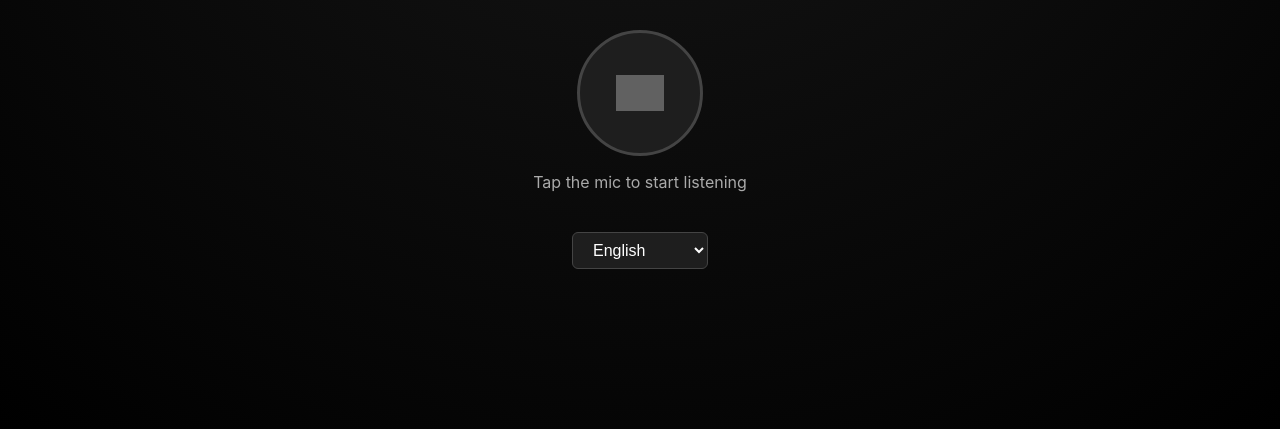
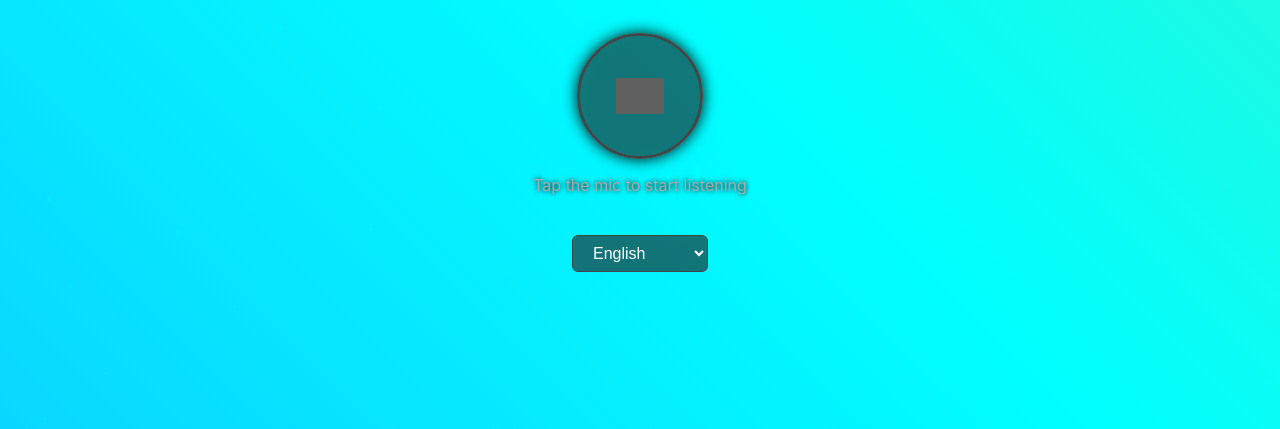
Before and after one commit to stenoip/praterich, a website: page cell.html in a window 1280 px wide. Shown: the part 371-800 px from the top of the page. Drawn offline with Linux system fonts and the light colour scheme; grey boxes are pictures that could not be loaded.

Commit message:
Update cell.html

```diff
--- a/cell.html
+++ b/cell.html
@@ -5,16 +5,20 @@
 <meta name="viewport" content="width=device-width, initial-scale=1.0, maximum-scale=1.0, user-scalable=no">
 <title>Praterich Voice Assistant</title>
 <style>
+  /* ---------- Root Colors ---------- */
   :root {
     --accent: #00ffff;
-    --accent-glow: #00ffff66;
+    --accent-glow: #00ffff88;
     --border-color: #444;
     --bg-dark: #111;
+    --glass-bg: rgba(30, 30, 30, 0.6);
   }
 
+  /* ---------- Body & Background ---------- */
   body {
     font-family: "Inter", system-ui, sans-serif;
-    background: radial-gradient(circle at top, #181818, #000);
+    background: linear-gradient(45deg, #ff00cc, #3333ff, #00ffff, #ffcc00);
+    background-size: 800% 800%;
     color: white;
     display: flex;
     flex-direction: column;
@@ -25,32 +29,61 @@
     margin: 0;
     padding: 0;
     text-align: center;
+    animation: bgAnimate 20s ease infinite;
+    position: relative;
   }
 
+  @keyframes bgAnimate {
+    0% { background-position: 0% 50%; }
+    50% { background-position: 100% 50%; }
+    100% { background-position: 0% 50%; }
+  }
+
+  /* ---------- Particle Canvas ---------- */
+  canvas#bgParticles {
+    position: absolute;
+    top: 0; left: 0;
+    width: 100%; height: 100%;
+    z-index: 0;
+  }
+
+  /* ---------- Logo ---------- */
   .logo {
     width: 28vw;
     max-width: 160px;
     border-radius: 50%;
     border: 3px solid var(--accent);
     box-shadow: 0 0 25px var(--accent-glow);
-    animation: float 4s ease-in-out infinite;
+    animation: float 4s ease-in-out infinite, glowPulse 2s infinite;
     object-fit: cover;
+    z-index: 1;
+    position: relative;
   }
 
   @keyframes float {
-    0%, 100% { transform: translateY(0px); }
+    0%,100% { transform: translateY(0px); }
     50% { transform: translateY(-10px); }
+  }
+
+  @keyframes glowPulse {
+    0%,100% { box-shadow: 0 0 20px var(--accent-glow); }
+    50% { box-shadow: 0 0 35px var(--accent-glow); }
   }
 
   h1 {
     font-weight: 500;
-    font-size: 1.4rem;
+    font-size: 1.6rem;
     margin-top: 1.2rem;
-    color: #ccc;
+    color: #fff;
+    text-shadow: 0 0 10px #00ffffaa;
+    z-index: 1;
+    position: relative;
   }
 
+  /* ---------- Mic Button ---------- */
   .mic-button {
-    background: #1e1e1e;
+    background: var(--glass-bg);
+    backdrop-filter: blur(6px);
     border: 3px solid var(--border-color);
     border-radius: 50%;
     width: 24vw;
@@ -64,23 +97,73 @@
     cursor: pointer;
     transition: all 0.3s ease;
     position: relative;
+    z-index: 1;
+    box-shadow: 0 0 15px #000;
+  }
+
+  .mic-button::before {
+    content: "";
+    position: absolute;
+    top: -10%;
+    left: -10%;
+    width: 120%; height: 120%;
+    border-radius: 50%;
+    border: 2px solid var(--accent);
+    opacity: 0.4;
+    filter: blur(10px);
+    pointer-events: none;
+    transition: all 0.3s ease;
+  }
+
+  .mic-button:hover::before {
+    opacity: 1;
+    filter: blur(20px);
   }
 
   .mic-button:hover, .mic-button:active {
     border-color: var(--accent);
-    box-shadow: 0 0 20px var(--accent-glow);
+    box-shadow: 0 0 30px var(--accent-glow);
   }
 
   .mic-button.active {
     animation: pulse 1.5s infinite;
     border-color: var(--accent);
-    box-shadow: 0 0 25px var(--accent-glow);
+    box-shadow: 0 0 35px var(--accent-glow);
   }
 
   @keyframes pulse {
     0% { box-shadow: 0 0 10px var(--accent-glow); }
-    50% { box-shadow: 0 0 30px var(--accent-glow); }
+    50% { box-shadow: 0 0 35px var(--accent-glow); }
     100% { box-shadow: 0 0 10px var(--accent-glow); }
+  }
+
+  /* ---------- Waveform ---------- */
+  .waveform {
+    position: absolute;
+    bottom: -30px;
+    width: 120px;
+    height: 30px;
+    display: flex;
+    justify-content: space-between;
+    align-items: flex-end;
+    z-index: 2;
+  }
+
+  .waveform div {
+    width: 4px;
+    background: var(--accent);
+    animation: wave 1s infinite;
+  }
+
+  .waveform div:nth-child(1) { animation-delay: 0s; }
+  .waveform div:nth-child(2) { animation-delay: 0.1s; }
+  .waveform div:nth-child(3) { animation-delay: 0.2s; }
+  .waveform div:nth-child(4) { animation-delay: 0.3s; }
+  .waveform div:nth-child(5) { animation-delay: 0.4s; }
+
+  @keyframes wave {
+    0%,100% { height: 5px; }
+    50% { height: 25px; }
   }
 
   .status {
@@ -88,6 +171,10 @@
     font-size: 1rem;
     color: #aaa;
     padding: 0 1rem;
+    text-shadow: 0 0 5px #000;
+    transition: color 0.3s ease;
+    z-index: 1;
+    position: relative;
   }
 
   .log {
@@ -95,16 +182,31 @@
     font-size: 0.9rem;
     max-width: 90%;
     color: #77e;
+    text-shadow: 0 0 5px #000;
+    transition: color 0.3s ease;
+    z-index: 1;
+    position: relative;
   }
 
+  /* ---------- Dropdown ---------- */
   select {
     margin-top: 1.5rem;
-    background: #1e1e1e;
+    background: var(--glass-bg);
+    backdrop-filter: blur(6px);
     color: white;
     border: 1px solid var(--border-color);
     padding: 0.5rem 1rem;
     border-radius: 6px;
     font-size: 1rem;
+    cursor: pointer;
+    transition: all 0.3s ease;
+    z-index: 1;
+    position: relative;
+  }
+
+  select:hover {
+    border-color: var(--accent);
+    box-shadow: 0 0 10px var(--accent-glow);
   }
 
   .mic-icon {
@@ -119,11 +221,16 @@
 </style>
 </head>
 <body>
+  <canvas id="bgParticles"></canvas>
+
   <img src="https://stenoip.github.io/praterich/praterich.png" alt="Praterich Logo" class="logo">
   <h1>Praterich Voice Assistant</h1>
 
   <div class="mic-button" id="micButton">
     <img src="https://cdn-icons-png.flaticon.com/512/727/727245.png" alt="Microphone" class="mic-icon">
+    <div class="waveform" id="waveform">
+      <div></div><div></div><div></div><div></div><div></div>
+    </div>
   </div>
 
   <div class="status" id="status">Tap the mic to start listening</div>
@@ -140,140 +247,116 @@
 
 <script>
 const API_URL = "https://praterich.vercel.app/api/praterich";
-
-const systemInstruction = `
-You are Praterich, a smart and casual AI voice assistant made by Stenoip Company.
-You speak naturally, conversationally, and human-like.
-Use metric units only. Avoid robotic tone.
-When the user switches languages, continue in that language.
-`;
+const systemInstruction = `You are Praterich, a smart and casual AI voice assistant made by Stenoip Company. Speak naturally and human-like. Use metric units.
+Remember that since you are a voice assistant, you cannot give long responses and breakdowns.`;
 
 const customPronunciations = {
-  "Praterich": "Prah-ter-rich",
-  "Stenoip": "Steh-no-ip"
+  "Praterich":"Prah-ter-rich",
+  "Stenoip":"Stick-no-ip"
 };
-
 const micButton = document.getElementById("micButton");
 const statusEl = document.getElementById("status");
 const logEl = document.getElementById("log");
 const languageSelect = document.getElementById("languageSelect");
 
-let recognition;
-let listening = false;
-let currentLanguage = languageSelect.value;
+let recognition, listening = false, currentLanguage = languageSelect.value;
 
-// ---- SPEECH SYNTHESIS ----
-function speakText(text, onEndCallback) {
+function speakText(text, onEndCallback){
   window.speechSynthesis.cancel();
   let speakable = text;
-  for (const [word, pronunciation] of Object.entries(customPronunciations)) {
-    const regex = new RegExp(`\\b${word}\\b`, "gi");
-    speakable = speakable.replace(regex, pronunciation);
+  for(const [word,pron] of Object.entries(customPronunciations)){
+    speakable = speakable.replace(new RegExp(`\\b${word}\\b`,"gi"), pron);
   }
-
   const utterance = new SpeechSynthesisUtterance(speakable);
   utterance.rate = 1.1;
   utterance.pitch = 1.0;
   utterance.lang = currentLanguage;
-
-  utterance.onend = () => {
-    if (onEndCallback) onEndCallback();
-  };
-
+  utterance.onend = ()=>{ if(onEndCallback) onEndCallback(); }
   window.speechSynthesis.speak(utterance);
 }
 
-// ---- SPEECH RECOGNITION ----
-function setupRecognition() {
-  if (!("webkitSpeechRecognition" in window)) {
-    alert("Your browser doesn’t support speech recognition.");
-    return;
+function setupRecognition(){
+  if(!("webkitSpeechRecognition" in window)){
+    alert("Your browser doesn’t support speech recognition."); return;
   }
   recognition = new webkitSpeechRecognition();
   recognition.lang = currentLanguage;
   recognition.continuous = false;
   recognition.interimResults = false;
 
-  recognition.onresult = (event) => {
+  recognition.onresult = (event)=>{
     const transcript = event.results[0][0].transcript.trim();
     logEl.textContent = `You said: "${transcript}"`;
     sendVoiceMessage(transcript);
   };
 
-  recognition.onend = () => {
-    if (listening) {
-      listening = false;
-      micButton.classList.remove("active");
-      statusEl.textContent = "Tap the mic to talk again";
-    }
+  recognition.onend = ()=>{
+    if(listening){ listening=false; micButton.classList.remove("active"); statusEl.textContent="Tap the mic to talk again"; }
   };
 }
 setupRecognition();
 
-// ---- API COMMUNICATION ----
-async function sendVoiceMessage(userText) {
-  statusEl.textContent = "Thinking...";
-  const requestBody = {
-    contents: [{ role: "user", parts: [{ text: userText }] }],
-    system_instruction: { parts: [{ text: systemInstruction }] },
-    language: currentLanguage
-  };
-
-  try {
-    const res = await fetch(API_URL, {
-      method: "POST",
-      headers: { "Content-Type": "application/json" },
-      body: JSON.stringify(requestBody)
-    });
-
-    if (!res.ok) throw new Error(await res.text());
+async function sendVoiceMessage(userText){
+  statusEl.textContent="Thinking...";
+  const requestBody = { contents:[{role:"user",parts:[{text:userText}]}], system_instruction:{parts:[{text:systemInstruction}]}, language: currentLanguage };
+  try{
+    const res = await fetch(API_URL,{method:"POST",headers:{"Content-Type":"application/json"},body:JSON.stringify(requestBody)});
+    if(!res.ok) throw new Error(await res.text());
     const data = await res.json();
     const reply = data.text || "Sorry, I didn't get that.";
-
-    // Voice only
-    speakText(reply, () => startListening());
-
-  } catch (err) {
+    speakText(reply, ()=> startListening());
+  }catch(err){
     console.error(err);
     speakText("Sorry, there was a problem connecting to my server.");
-    statusEl.textContent = "Connection error";
+    statusEl.textContent="Connection error";
   }
 }
 
-// ---- CONTROL ----
-function startListening() {
-  if (!recognition) return;
+function startListening(){
+  if(!recognition) return;
   window.speechSynthesis.cancel();
-  recognition.lang = currentLanguage;
+  recognition.lang=currentLanguage;
   recognition.start();
-  listening = true;
+  listening=true;
   micButton.classList.add("active");
-  statusEl.textContent = `Listening (${languageSelect.options[languageSelect.selectedIndex].text})...`;
+  statusEl.textContent=`Listening (${languageSelect.options[languageSelect.selectedIndex].text})...`;
 }
 
-function stopListening() {
-  if (recognition && listening) {
-    recognition.stop();
-    listening = false;
-    micButton.classList.remove("active");
-    statusEl.textContent = "Stopped listening";
-  }
+function stopListening(){
+  if(recognition && listening){ recognition.stop(); listening=false; micButton.classList.remove("active"); statusEl.textContent="Stopped listening"; }
 }
 
-// ---- EVENT HANDLERS ----
-micButton.addEventListener("click", () => {
-  if (!listening) startListening();
-  else stopListening();
-});
-
-languageSelect.addEventListener("change", () => {
-  currentLanguage = languageSelect.value;
-  setupRecognition();
+micButton.addEventListener("click", ()=>{ if(!listening) startListening(); else stopListening(); });
+languageSelect.addEventListener("change", ()=>{
+  currentLanguage = languageSelect.value; setupRecognition();
   speakText(`Language switched to ${languageSelect.options[languageSelect.selectedIndex].text}.`);
 });
 
-// ---- INITIAL GREETING ----
+// Initial greeting
 speakText("Hello, I'm Praterich. Tap the mic to talk to me.");
+
+/* ---------- Particle Animation ---------- */
+const canvas = document.getElementById('bgParticles');
+const ctx = canvas.getContext('2d');
+canvas.width = window.innerWidth;
+canvas.height = window.innerHeight;
+window.addEventListener('resize', ()=>{ canvas.width=window.innerWidth; canvas.height=window.innerHeight; });
+
+const particles = Array.from({length:100},()=>({x:Math.random()*canvas.width,y:Math.random()*canvas.height,radius:Math.random()*2+1,dx:(Math.random()-0.5)*0.5,dy:(Math.random()-0.5)*0.5}));
+
+function animate(){
+  ctx.clearRect(0,0,canvas.width,canvas.height);
+  particles.forEach(p=>{
+    p.x+=p.dx; p.y+=p.dy;
+    if(p.x<0||p.x>canvas.width)p.dx*=-1;
+    if(p.y<0||p.y>canvas.height)p.dy*=-1;
+    ctx.beginPath(); ctx.arc(p.x,p.y,p.radius,0,Math.PI*2);
+    ctx.fillStyle='#0ff3';
+    ctx.fill();
+  });
+  requestAnimationFrame(animate);
+}
+animate();
 </script>
 </body>
 </html>
```
